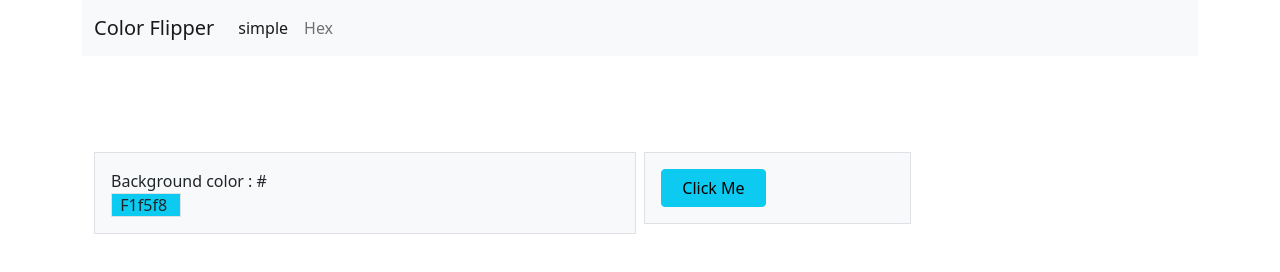
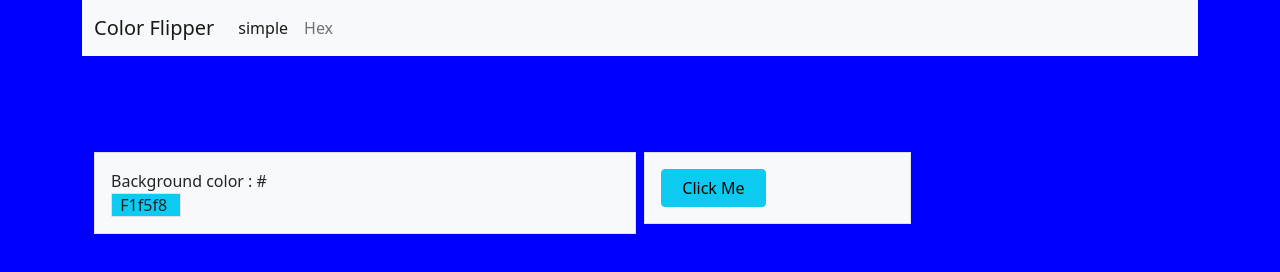
Before and after one commit to zain391/java-script-free-code-camp-projects, a website: page Zfrom_start/color_flaper/index.html in a window 1280 px wide. Drawn offline with nearby package versions, Linux system fonts and the light colour scheme.

Commit message:
manually changed the background color of body
manually changed the background color of body

```diff
--- a/Zfrom_start/color_flaper/color.flaaper.js
+++ b/Zfrom_start/color_flaper/color.flaaper.js
@@ -1,2 +1,7 @@
 let btn=document.querySelector(".random");
 console.log(btn);
+let color_text=document.querySelector('.color_text');
+console.log(color_text);
+let arrayOfColors=['green','red','blue'];
+let randomNumber=2;
+document.body.style.backgroundColor=arrayOfColors[randomNumber];
--- a/Zfrom_start/color_flaper/index.html
+++ b/Zfrom_start/color_flaper/index.html
@@ -37,7 +37,7 @@
     <div class="col-6">
       <div class="p-3 border bg-light">Background color : #
         <br>
-        <span class="bg-info border">&nbsp;&nbsp;F1f5f8&nbsp; &nbsp;</span></div>
+        <span class="bg-info border color_text">&nbsp;&nbsp;F1f5f8&nbsp; &nbsp;</span></div>
     </div>
     <div class="col-3">
       <div class="p-3 border bg-light"><button type="button" class="btn btn-info random"> &nbsp; Click Me &nbsp;</button></div>
```
